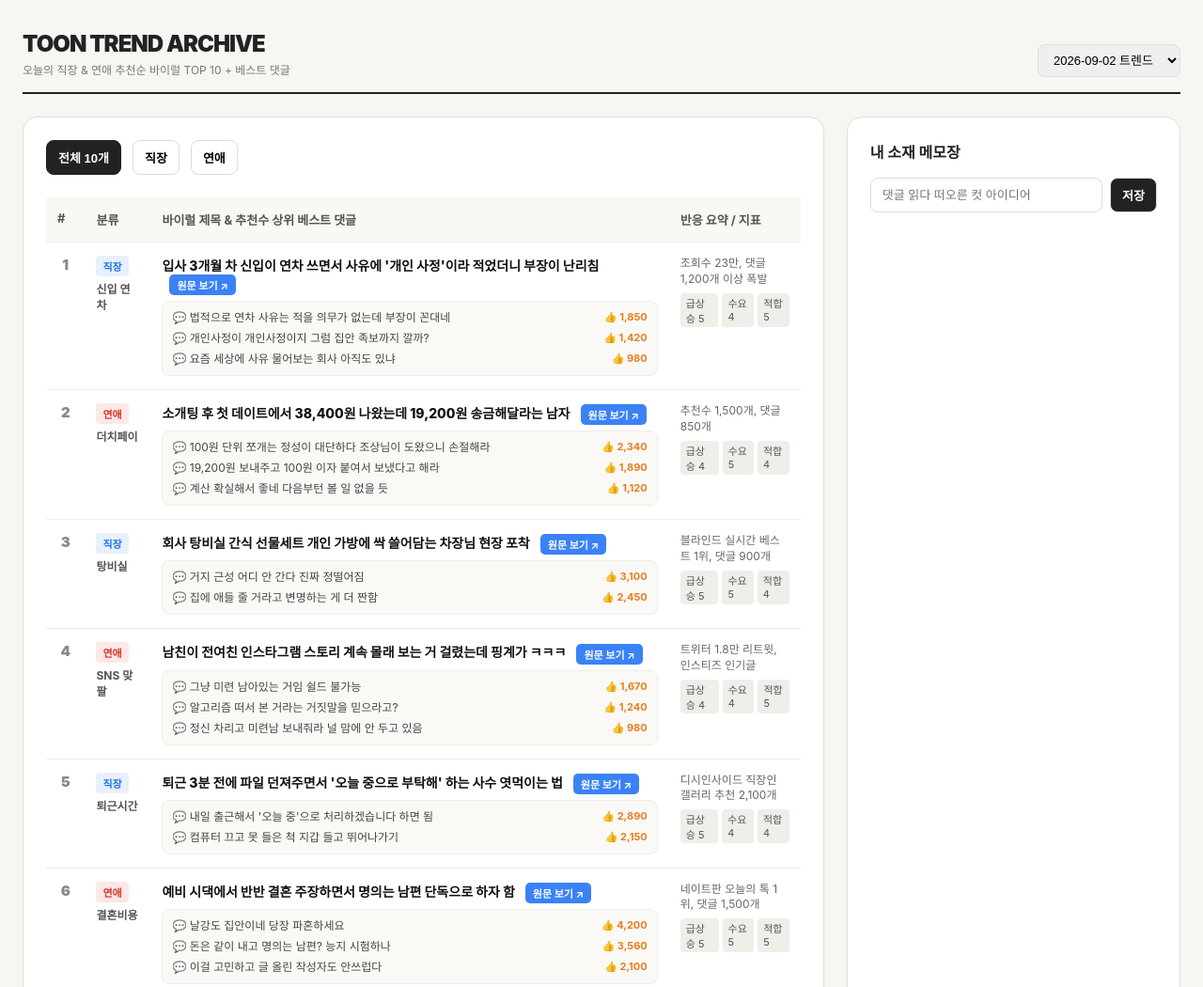
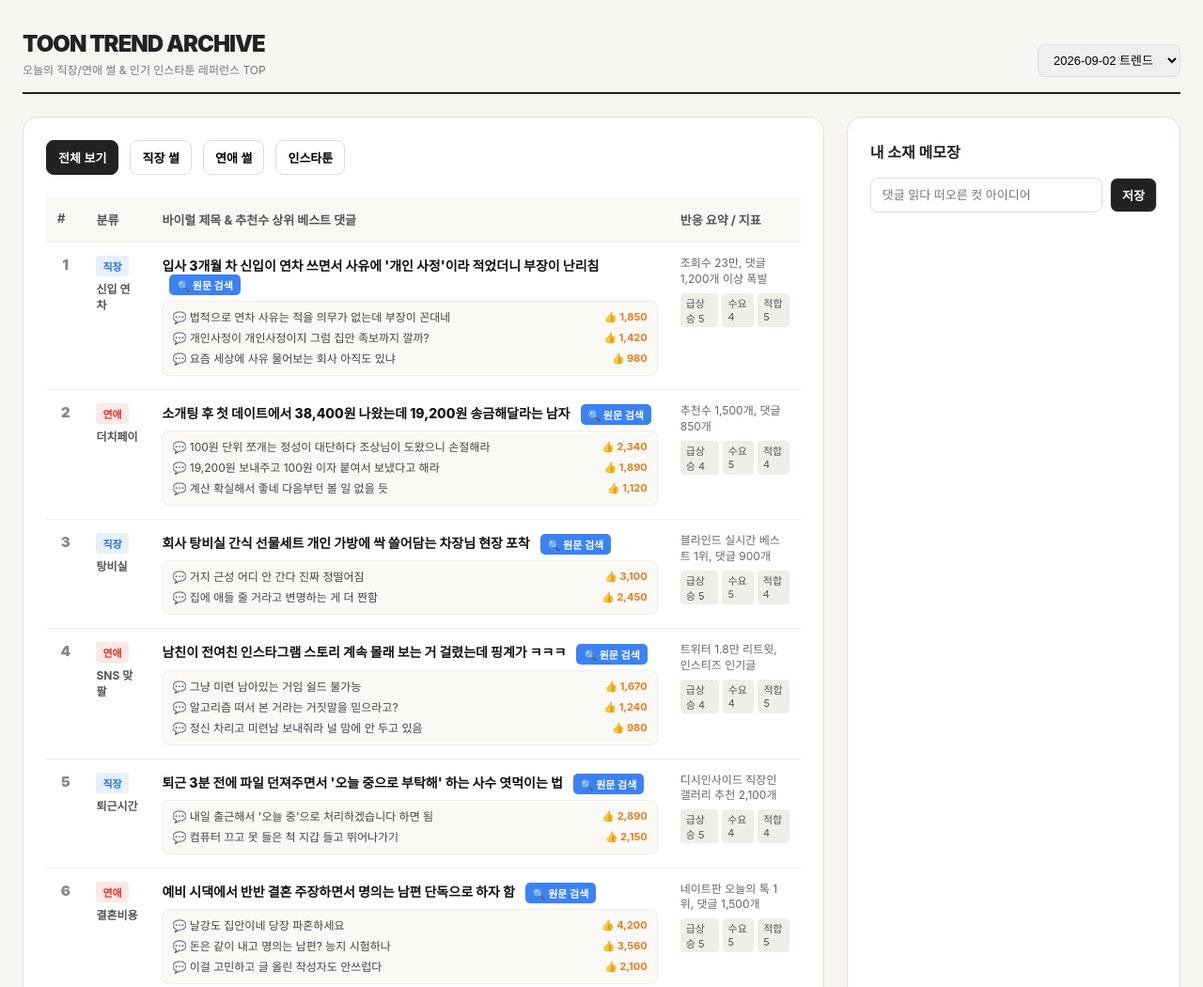
Before and after one commit to hollisjun/toon-archive, a plain HTML site: page index.html in a window 1280 px wide. Shown: the top 1050 px of the page at 94% size. Drawn offline with Linux system fonts and the light colour scheme.

Commit message:
Update index.html

```diff
--- a/index.html
+++ b/index.html
@@ -3,7 +3,7 @@
 <head>
 <meta charset="utf-8">
 <meta name="viewport" content="width=device-width,initial-scale=1">
-<title>TOON ARCHIVE — 일간 트렌드 & 베댓 TOP 10</title>
+<title>TOON ARCHIVE — 일간 트렌드 & 인스타툰 레퍼런스</title>
 <style>
 *{box-sizing:border-box}
 body{margin:0;background:#f7f6f3;color:#222;font-family:-apple-system,BlinkMacSystemFont,Pretendard,sans-serif}
@@ -23,6 +23,7 @@ th{background:#f9f8f5;font-weight:700;color:#555}
 .tag{display:inline-block;padding:3px 7px;border-radius:4px;font-size:11px;font-weight:700}
 .tag-직장{background:#e8f0fe;color:#1a73e8}
 .tag-연애{background:#fce8e6;color:#d93025}
+.tag-인스타툰{background:#f3e8fd;color:#7e22ce}
 .comment-box{background:#faf9f6;border:1px solid #f0eee8;border-radius:8px;padding:8px 10px;margin-top:6px}
 .comment-item{font-size:12px;color:#444;line-height:1.5;margin-bottom:4px;display:flex;justify-content:space-between;gap:8px}
 .comment-item:last-child{margin-bottom:0}
@@ -42,7 +43,7 @@ th{background:#f9f8f5;font-weight:700;color:#555}
 <header>
   <div>
     <div class="logo">TOON TREND ARCHIVE</div>
-    <div style="font-size:12px;color:#777;margin-top:4px">오늘의 직장 & 연애 추천순 바이럴 TOP 10 + 베스트 댓글</div>
+    <div style="font-size:12px;color:#777;margin-top:4px">오늘의 직장/연애 썰 & 인기 인스타툰 레퍼런스 TOP</div>
   </div>
   <select id="dateSelect" onchange="switchDate(this.value)"></select>
 </header>
@@ -50,9 +51,10 @@ th{background:#f9f8f5;font-weight:700;color:#555}
 <div class="grid">
   <section class="panel">
     <div class="controls">
-      <button class="filter-btn active" onclick="filterCat('all', this)">전체 10개</button>
-      <button class="filter-btn" onclick="filterCat('직장', this)">직장</button>
-      <button class="filter-btn" onclick="filterCat('연애', this)">연애</button>
+      <button class="filter-btn active" onclick="filterCat('all', this)">전체 보기</button>
+      <button class="filter-btn" onclick="filterCat('직장', this)">직장 썰</button>
+      <button class="filter-btn" onclick="filterCat('연애', this)">연애 썰</button>
+      <button class="filter-btn" onclick="filterCat('인스타툰', this)">인스타툰</button>
     </div>
     <div style="overflow-x:auto">
       <table>
@@ -109,7 +111,17 @@ function renderTable() {
   if (!day) return;
   const filtered = currentFilter === 'all' ? day.items : day.items.filter(i => i.category === currentFilter);
 
-  document.getElementById('tableBody').innerHTML = filtered.map(item => `
+  document.getElementById('tableBody').innerHTML = filtered.map(item => {
+    // AI가 만든 링크 대신, 제목이나 키워드로 구글 검색을 하도록 안전한 링크 생성
+    const searchQuery = encodeURIComponent(item.title || item.keyword);
+    let searchUrl = `https://www.google.com/search?q=${searchQuery}`;
+
+    // 인스타툰 카테고리면 인스타그램 안에서 검색하는 느낌으로 검색어 보강
+    if(item.category === '인스타툰') {
+      searchUrl = `https://www.google.com/search?q=site:instagram.com 인스타툰 ${searchQuery}`;
+    }
+
+    return `
       <tr>
         <td class="rank-num">${item.rank || '-'}</td>
         <td>
@@ -119,7 +131,7 @@ function renderTable() {
         <td>
           <div style="font-weight:800;font-size:14px;color:#111">
             ${item.title}
-          ${item.link ? `<a href="${item.link}" target="_blank" class="link-btn">원문 보기 ↗</a>` : ''}
+            <a href="${searchUrl}" target="_blank" class="link-btn">🔍 원문 검색</a>
           </div>
           <div class="comment-box">
             ${(item.best_comments || []).map(c => `
@@ -139,7 +151,8 @@ function renderTable() {
           </div>
         </td>
       </tr>
-  `).join('');
+    `;
+  }).join('');
 }
 
 function switchDate(d) { currentDate = d; renderTable(); }
```
Lines whose indentation alone changed are shown as unchanged.
